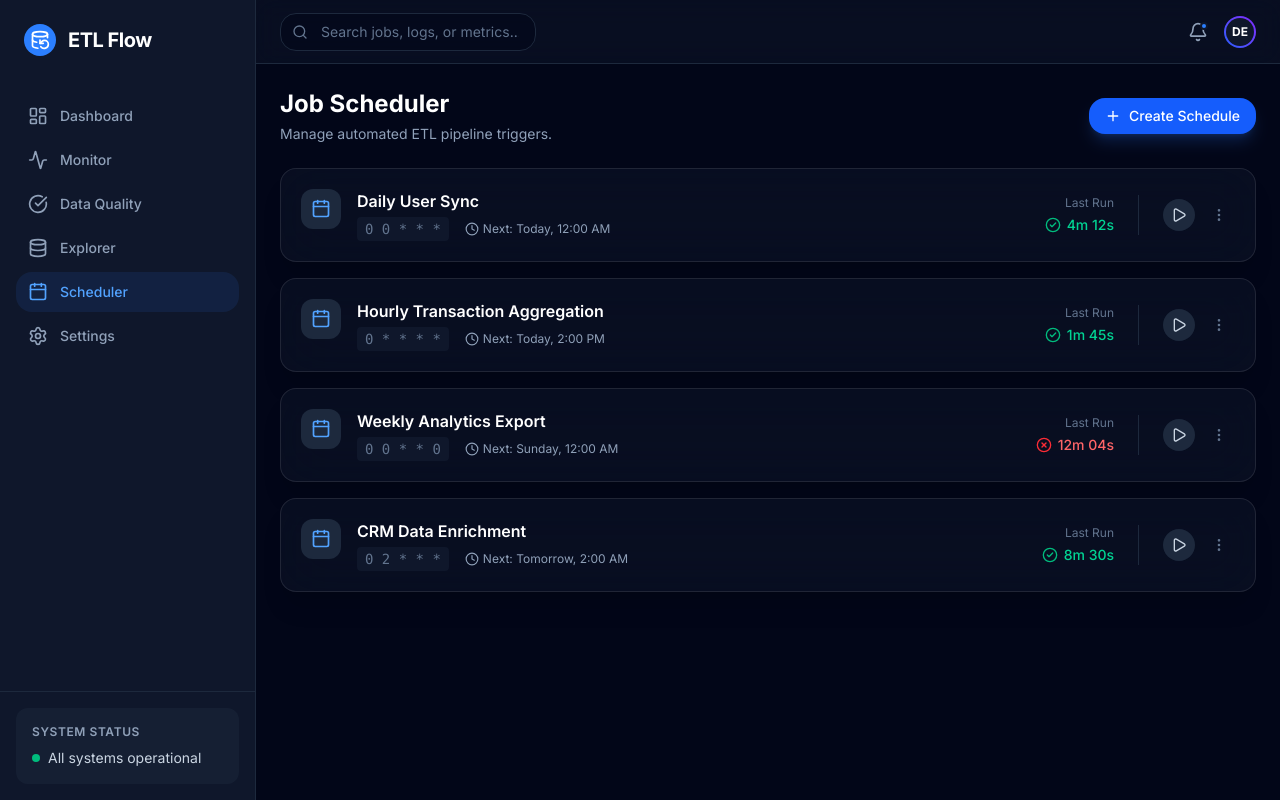
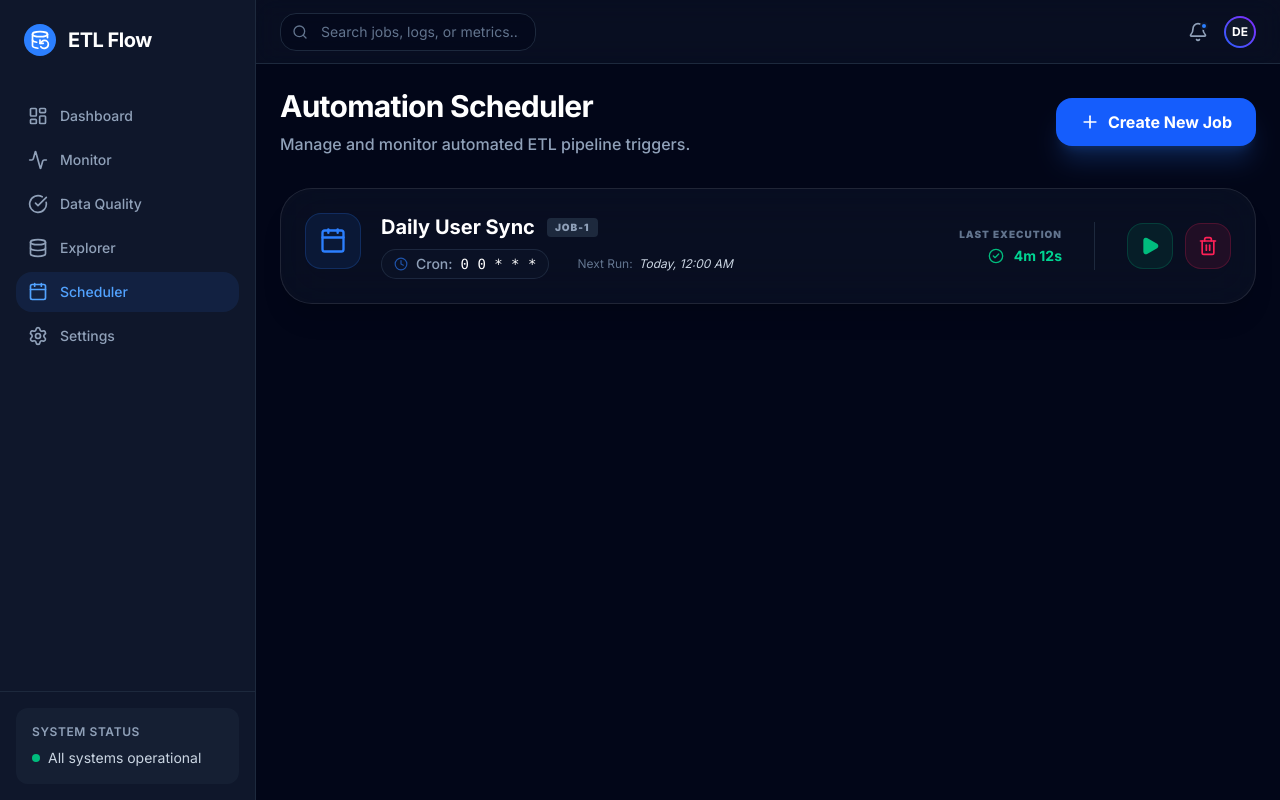
Before and after one commit to SwastidSolanki/etl-dashboard, a Next.js app: page /scheduler in a window 1280 px wide. Built offline with nearby package versions, Linux system fonts and the light colour scheme.

Commit message:
feat: implement persistent task scheduler logic

```diff
--- a/src/app/scheduler/page.tsx
+++ b/src/app/scheduler/page.tsx
@@ -1,74 +1,250 @@
 "use client";
-import { Plus, Play, Calendar as CalendarIcon, Clock, MoreVertical, CheckCircle2, XCircle } from "lucide-react";
+import React, { useState, useEffect } from "react";
+import { Plus, Play, Calendar as CalendarIcon, Clock, Trash2, CheckCircle2, XCircle, X } from "lucide-react";
+import { motion, AnimatePresence } from "framer-motion";
 import { clsx } from "clsx";
 
-const scheduledJobs = [
-  { id: "JOB-1", name: "Daily User Sync", schedule: "0 0 * * *", nextRun: "Today, 12:00 AM", lastStatus: "success", duration: "4m 12s" },
-  { id: "JOB-2", name: "Hourly Transaction Aggregation", schedule: "0 * * * *", nextRun: "Today, 2:00 PM", lastStatus: "success", duration: "1m 45s" },
-  { id: "JOB-3", name: "Weekly Analytics Export", schedule: "0 0 * * 0", nextRun: "Sunday, 12:00 AM", lastStatus: "failed", duration: "12m 04s" },
-  { id: "JOB-4", name: "CRM Data Enrichment", schedule: "0 2 * * *", nextRun: "Tomorrow, 2:00 AM", lastStatus: "success", duration: "8m 30s" },
-];
+interface Job {
+  id: string;
+  name: string;
+  schedule: string;
+  nextRun: string;
+  lastStatus: "success" | "failed" | "idle";
+  duration?: string;
+}
+
+const STORAGE_KEY = "etl_scheduled_jobs";
 
 export default function Scheduler() {
+  const [jobs, setJobs] = useState<Job[]>([]);
+  const [showModal, setShowModal] = useState(false);
+  const [newJob, setNewJob] = useState({ name: "", schedule: "" });
+
+  // Load jobs from localStorage
+  useEffect(() => {
+    const saved = localStorage.getItem(STORAGE_KEY);
+    if (saved) {
+      setJobs(JSON.parse(saved));
+    } else {
+      // Default initial state if empty
+      const initial = [
+        { id: "JOB-1", name: "Daily User Sync", schedule: "0 0 * * *", nextRun: "Today, 12:00 AM", lastStatus: "success" as const, duration: "4m 12s" },
+      ];
+      setJobs(initial);
+      localStorage.setItem(STORAGE_KEY, JSON.stringify(initial));
+    }
+  }, []);
+
+  const saveJobs = (updatedJobs: Job[]) => {
+    setJobs(updatedJobs);
+    localStorage.setItem(STORAGE_KEY, JSON.stringify(updatedJobs));
+  };
+
+  const addJob = (e: React.FormEvent) => {
+    e.preventDefault();
+    if (!newJob.name || !newJob.schedule) return;
+
+    const job: Job = {
+      id: `JOB-${Math.random().toString(36).substr(2, 4).toUpperCase()}`,
+      name: newJob.name,
+      schedule: newJob.schedule,
+      nextRun: "Next expected interval",
+      lastStatus: "idle",
+    };
+
+    saveJobs([...jobs, job]);
+    setNewJob({ name: "", schedule: "" });
+    setShowModal(false);
+  };
+
+  const removeJob = (id: string) => {
+    saveJobs(jobs.filter(j => j.id !== id));
+  };
+
+  const runJob = (id: string) => {
+    const updated = jobs.map(j => {
+      if (j.id === id) {
+        return { ...j, lastStatus: "success" as const, duration: "Processing..." };
+      }
+      return j;
+    });
+    setJobs(updated);
+    setTimeout(() => {
+      const finished = updated.map(j => {
+        if (j.id === id) {
+          return { ...j, duration: `${Math.floor(Math.random() * 5) + 1}m ${Math.floor(Math.random() * 59)}s` };
+        }
+        return j;
+      });
+      saveJobs(finished);
+    }, 2000);
+  };
+
   return (
-    <div className="space-y-6">
-      <div className="flex items-center justify-between">
+    <div className="space-y-8 max-w-5xl mx-auto pb-20">
+      <div className="flex flex-col sm:flex-row sm:items-center justify-between gap-6">
         <div>
-          <h1 className="text-2xl font-bold text-white">Job Scheduler</h1>
-          <p className="text-sm text-slate-400 mt-1">Manage automated ETL pipeline triggers.</p>
+          <h1 className="text-3xl font-bold text-white tracking-tight">Automation Scheduler</h1>
+          <p className="text-slate-400 mt-2 font-medium">Manage and monitor automated ETL pipeline triggers.</p>
         </div>
-        <button className="px-4 py-2 bg-blue-600 hover:bg-blue-500 text-white text-sm font-medium rounded-lg transition-colors shadow-lg shadow-blue-500/20 flex items-center gap-2">
-          <Plus className="w-4 h-4" /> Create Schedule
+        <button
+          onClick={() => setShowModal(true)}
+          className="px-6 py-3 bg-blue-600 hover:bg-blue-500 text-white font-bold rounded-2xl transition-all shadow-xl shadow-blue-500/20 flex items-center gap-2 group w-fit"
+        >
+          <Plus className="w-5 h-5 group-hover:rotate-90 transition-transform duration-300" />
+          <span>Create New Job</span>
         </button>
       </div>
 
       <div className="grid grid-cols-1 gap-4">
-        {scheduledJobs.map((job) => (
-          <div key={job.id} className="glass-panel p-5 rounded-2xl flex flex-col md:flex-row md:items-center justify-between gap-4 group hover:border-slate-700 transition-colors">
-            <div className="flex items-start gap-4">
-              <div className="w-10 h-10 rounded-xl bg-slate-800 flex items-center justify-center shrink-0">
-                <CalendarIcon className="w-5 h-5 text-blue-400" />
+        <AnimatePresence mode="popLayout">
+          {jobs.length === 0 ? (
+            <motion.div
+              initial={{ opacity: 0 }}
+              animate={{ opacity: 1 }}
+              className="glass-panel p-20 rounded-3xl flex flex-col items-center justify-center text-center opacity-60"
+            >
+              <div className="w-16 h-16 rounded-2xl bg-slate-800 flex items-center justify-center mb-4">
+                <CalendarIcon className="w-8 h-8 text-slate-500" />
               </div>
-              <div>
-                <h3 className="font-semibold text-white group-hover:text-blue-400 transition-colors">{job.name}</h3>
-                <div className="flex items-center gap-4 mt-1">
-                  <span className="text-sm text-slate-500 font-mono bg-slate-900 px-2 py-0.5 rounded">{job.schedule}</span>
-                  <span className="text-xs text-slate-400 flex items-center gap-1">
-                    <Clock className="w-3.5 h-3.5" /> Next: {job.nextRun}
+              <h3 className="text-xl font-semibold text-white">No active schedules</h3>
+              <p className="text-slate-400 mt-1 max-w-xs">Start by creating a new automated job trigger.</p>
+            </motion.div>
+          ) : (
+            jobs.map((job) => (
+              <motion.div
+                layout
+                key={job.id}
+                initial={{ opacity: 0, x: -20 }}
+                animate={{ opacity: 1, x: 0 }}
+                exit={{ opacity: 0, scale: 0.95 }}
+                className="glass-panel p-6 rounded-[2rem] flex flex-col lg:flex-row lg:items-center justify-between gap-6 border border-white/5 group hover:border-blue-500/30 hover:bg-slate-800/40 transition-all duration-300"
+              >
+                <div className="flex items-start gap-5">
+                  <div className="w-14 h-14 rounded-2xl bg-blue-500/10 flex items-center justify-center shrink-0 border border-blue-500/20 group-hover:scale-110 transition-transform duration-500">
+                    <CalendarIcon className="w-7 h-7 text-blue-500" />
+                  </div>
+                  <div className="space-y-1">
+                    <div className="flex items-center gap-3">
+                       <h3 className="text-xl font-bold text-white group-hover:text-blue-400 transition-colors">{job.name}</h3>
+                       <span className="text-[10px] uppercase font-black bg-slate-800 text-slate-400 px-2 py-0.5 rounded tracking-widest">{job.id}</span>
+                    </div>
+                    <div className="flex flex-wrap items-center gap-4 mt-2">
+                      <div className="flex items-center gap-2 text-sm text-slate-400 font-medium bg-slate-900/50 px-3 py-1 rounded-full border border-slate-700/50">
+                        <Clock className="w-3.5 h-3.5 text-blue-500/60" />
+                        Cron: <span className="text-white font-mono">{job.schedule}</span>
+                      </div>
+                      <span className="text-xs text-slate-500 flex items-center gap-1.5 px-3 py-1">
+                        Next Run: <span className="text-slate-300 italic">{job.nextRun}</span>
                       </span>
                     </div>
                   </div>
                 </div>
 
-            <div className="flex items-center gap-6 ml-14 md:ml-0">
+                <div className="flex items-center gap-8 ml-[4.5rem] lg:ml-0">
                   <div className="text-right hidden sm:block">
-                <p className="text-xs text-slate-500 mb-1">Last Run</p>
-                <div className="flex items-center justify-end gap-1.5">
+                    <p className="text-[10px] font-black uppercase text-slate-500 mb-1 tracking-widest">Last Execution</p>
+                    <div className="flex items-center justify-end gap-2.5">
                       {job.lastStatus === "success" ? (
                         <CheckCircle2 className="w-4 h-4 text-emerald-500" />
+                      ) : job.lastStatus === "failed" ? (
+                        <XCircle className="w-4 h-4 text-rose-500" />
                       ) : (
-                    <XCircle className="w-4 h-4 text-red-500" />
+                        <div className="w-4 h-4 rounded-full border-2 border-slate-700"></div>
                       )}
-                  <span className={clsx("text-sm font-medium", job.lastStatus === "success" ? "text-emerald-400" : "text-red-400")}>
-                    {job.duration}
+                      <span className={clsx(
+                        "text-sm font-bold",
+                        job.lastStatus === "success" ? "text-emerald-400" :
+                        job.lastStatus === "failed" ? "text-rose-400" : "text-slate-500"
+                      )}>
+                        {job.duration || "Pending"}
                       </span>
                     </div>
                   </div>
 
-              <div className="h-10 w-px bg-slate-800 hidden sm:block"></div>
+                  <div className="h-12 w-px bg-slate-800 hidden lg:block"></div>
 
-              <div className="flex items-center gap-2">
-                <button className="p-2 rounded-lg bg-slate-800 hover:bg-slate-700 text-slate-300 transition-colors group/btn">
-                  <Play className="w-4 h-4 group-hover/btn:text-emerald-400 transition-colors" />
+                  <div className="flex items-center gap-3">
+                    <button
+                      onClick={() => runJob(job.id)}
+                      className="p-3 rounded-2xl bg-emerald-500/10 hover:bg-emerald-500/20 text-emerald-500 transition-all border border-emerald-500/20"
+                      title="Run manual trigger"
+                    >
+                      <Play className="w-5 h-5 fill-current" />
                     </button>
-                <button className="p-2 rounded-lg hover:bg-slate-800 text-slate-500 transition-colors">
-                  <MoreVertical className="w-4 h-4" />
+                    <button
+                      onClick={() => removeJob(job.id)}
+                      className="p-3 rounded-2xl bg-rose-500/10 hover:bg-rose-500/20 text-rose-500 transition-all border border-rose-500/20"
+                      title="Delete profile"
+                    >
+                      <Trash2 className="w-5 h-5" />
                     </button>
                   </div>
                 </div>
+              </motion.div>
+            ))
+          )}
+        </AnimatePresence>
       </div>
-        ))}
+
+      {/* Modern Modal */}
+      <AnimatePresence>
+        {showModal && (
+          <>
+            <motion.div
+              initial={{ opacity: 0 }}
+              animate={{ opacity: 1 }}
+              exit={{ opacity: 0 }}
+              onClick={() => setShowModal(false)}
+              className="fixed inset-0 bg-slate-950/80 backdrop-blur-md z-40"
+            />
+            <motion.div
+              initial={{ opacity: 0, scale: 0.9, y: 20 }}
+              animate={{ opacity: 1, scale: 1, y: 0 }}
+              exit={{ opacity: 0, scale: 0.9, y: 20 }}
+              className="fixed top-1/2 left-1/2 -translate-x-1/2 -translate-y-1/2 w-full max-w-md bg-slate-900 border border-white/10 rounded-[2.5rem] p-8 z-50 shadow-2xl"
+            >
+              <div className="flex items-center justify-between mb-8">
+                <h2 className="text-2xl font-bold text-white">New Job Profile</h2>
+                <button onClick={() => setShowModal(false)} className="p-2 hover:bg-slate-800 rounded-xl text-slate-400 transition-colors">
+                  <X className="w-6 h-6" />
+                </button>
               </div>
+
+              <form onSubmit={addJob} className="space-y-6">
+                <div className="space-y-2">
+                  <label className="text-xs font-black uppercase text-slate-500 tracking-widest ml-1">Job Name</label>
+                  <input
+                    type="text"
+                    placeholder="e.g. Sales Data Migration"
+                    required
+                    value={newJob.name}
+                    onChange={(e) => setNewJob({ ...newJob, name: e.target.value })}
+                    className="w-full bg-slate-800/50 border border-slate-700/50 rounded-2xl px-5 py-4 text-white focus:outline-none focus:border-blue-500 focus:bg-slate-800 transition-all font-medium"
+                  />
+                </div>
+                <div className="space-y-2">
+                  <label className="text-xs font-black uppercase text-slate-500 tracking-widest ml-1">Cron Schedule</label>
+                  <input
+                    type="text"
+                    placeholder="e.g. 0 12 * * *"
+                    required
+                    value={newJob.schedule}
+                    onChange={(e) => setNewJob({ ...newJob, schedule: e.target.value })}
+                    className="w-full bg-slate-800/50 border border-slate-700/50 rounded-2xl px-5 py-4 text-white focus:outline-none focus:border-blue-500 focus:bg-slate-800 transition-all font-mono text-sm"
+                  />
+                </div>
+
+                <div className="pt-4">
+                  <button type="submit" className="w-full py-4 bg-blue-600 hover:bg-blue-500 text-white font-bold rounded-2xl transition-all shadow-xl shadow-blue-500/20 active:scale-[0.98]">
+                    Initialize Schedule
+                  </button>
+                </div>
+              </form>
+            </motion.div>
+          </>
+        )}
+      </AnimatePresence>
     </div>
   );
 }
```
Lines whose indentation alone changed are shown as unchanged.
